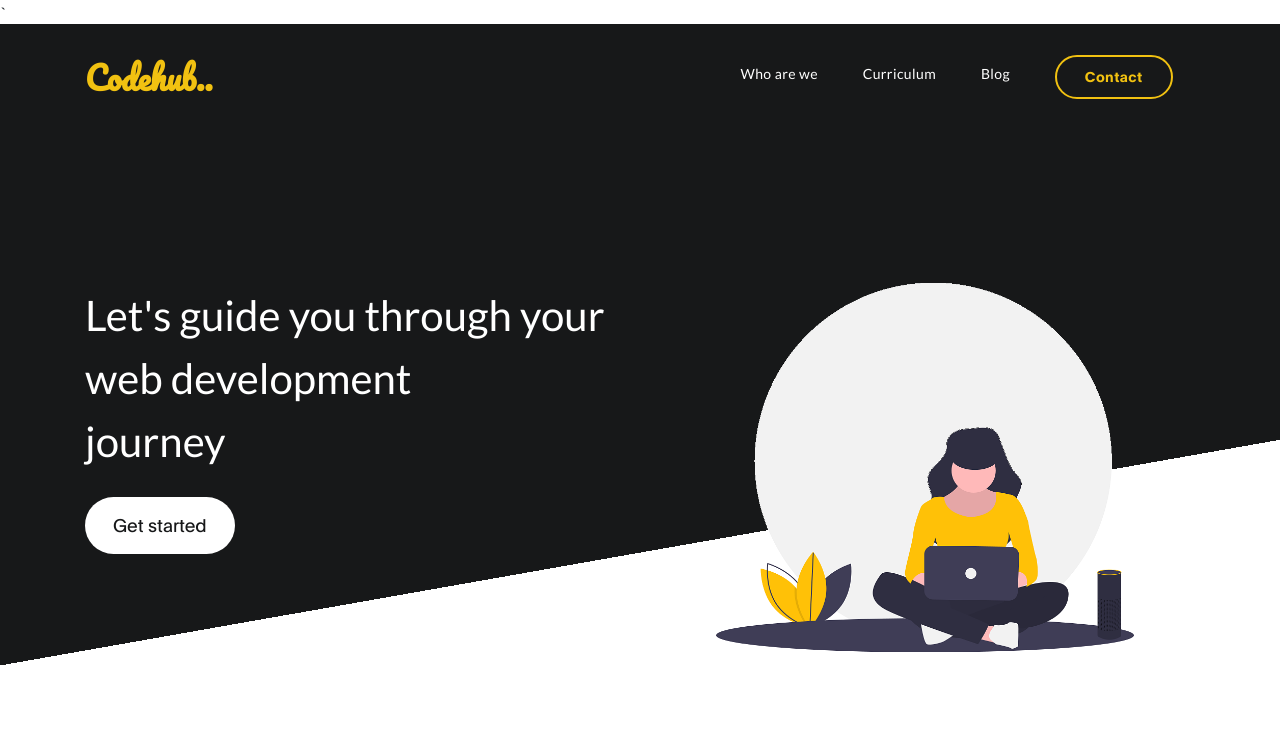
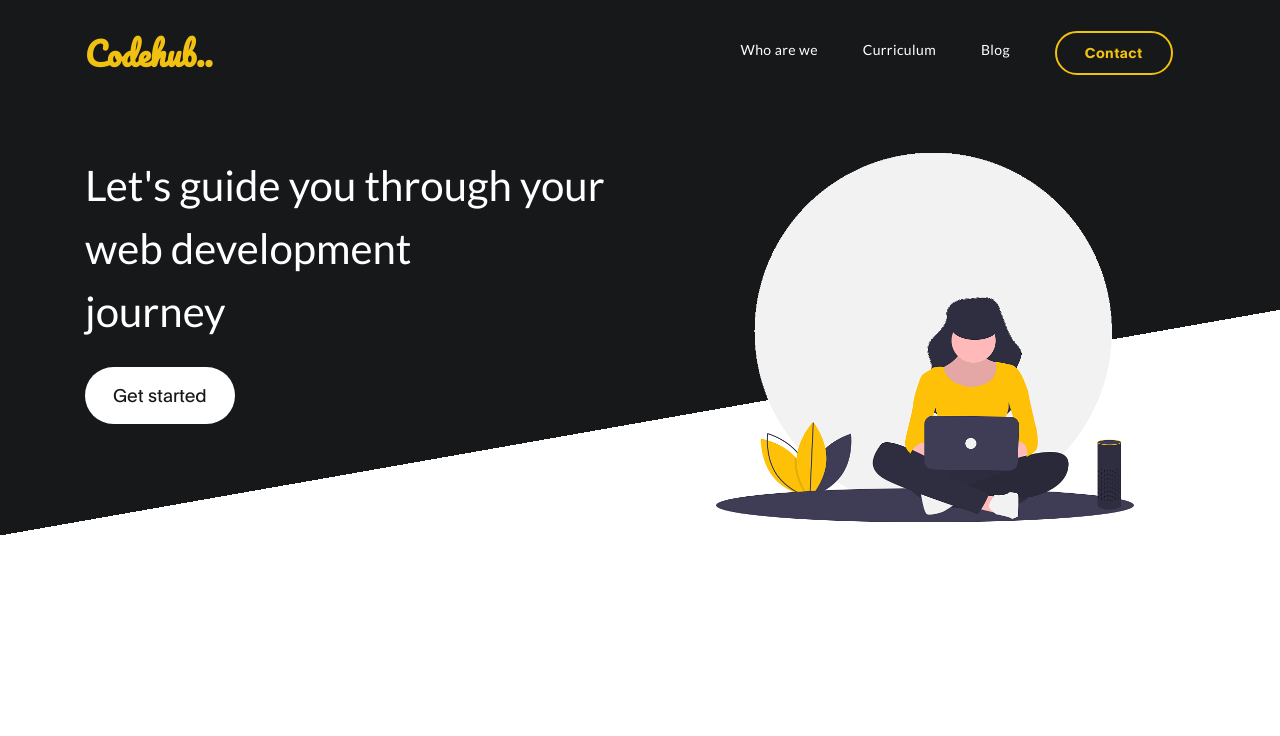
Before and after one commit to Timinii/codehub, a plain HTML site: page index.html in a window 1280 px wide. Shown: the top 736 px of the page. Drawn offline with Linux system fonts and the light colour scheme.

Commit message:
Update index.html

```diff
--- a/index.html
+++ b/index.html
@@ -32,7 +32,6 @@
 
     <!-- MAIN CSS -->
     <link rel="stylesheet" href="css/templatemo-digital-trend.css" />
-    `
     <script
       src="https://kit.fontawesome.com/84ad0ba5f6.js"
       crossorigin="anonymous"
@@ -40,7 +39,7 @@
   </head>
   <body>
     <!-- MENU BAR -->
-    <nav class="navbar navbar-expand-lg">
+    <nav class="navbar navbar-expand-lg position-absolute">
       <div class="container">
         <a class="navbar-brand" href="index.html">
           <strong>Codehub.. </strong>
```
